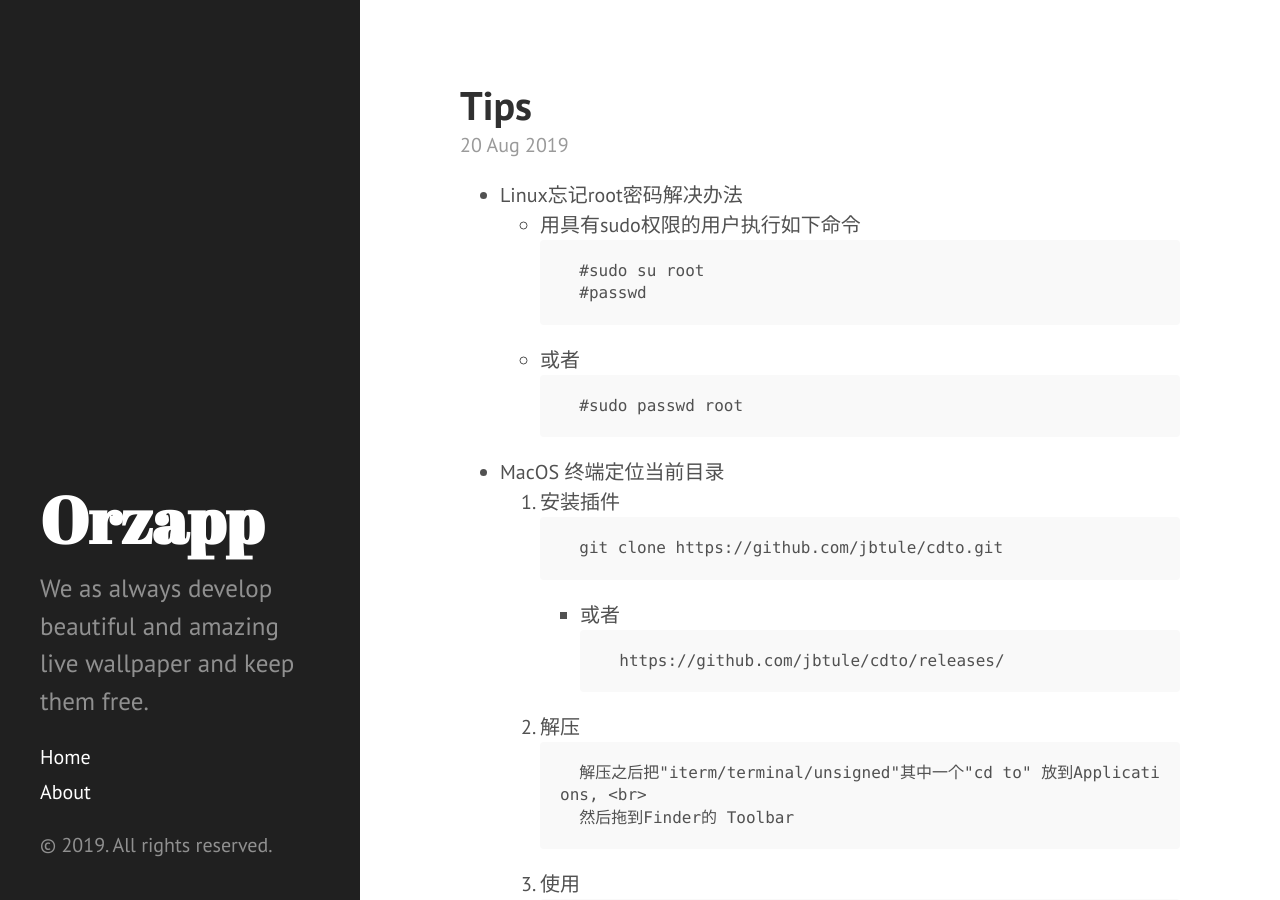
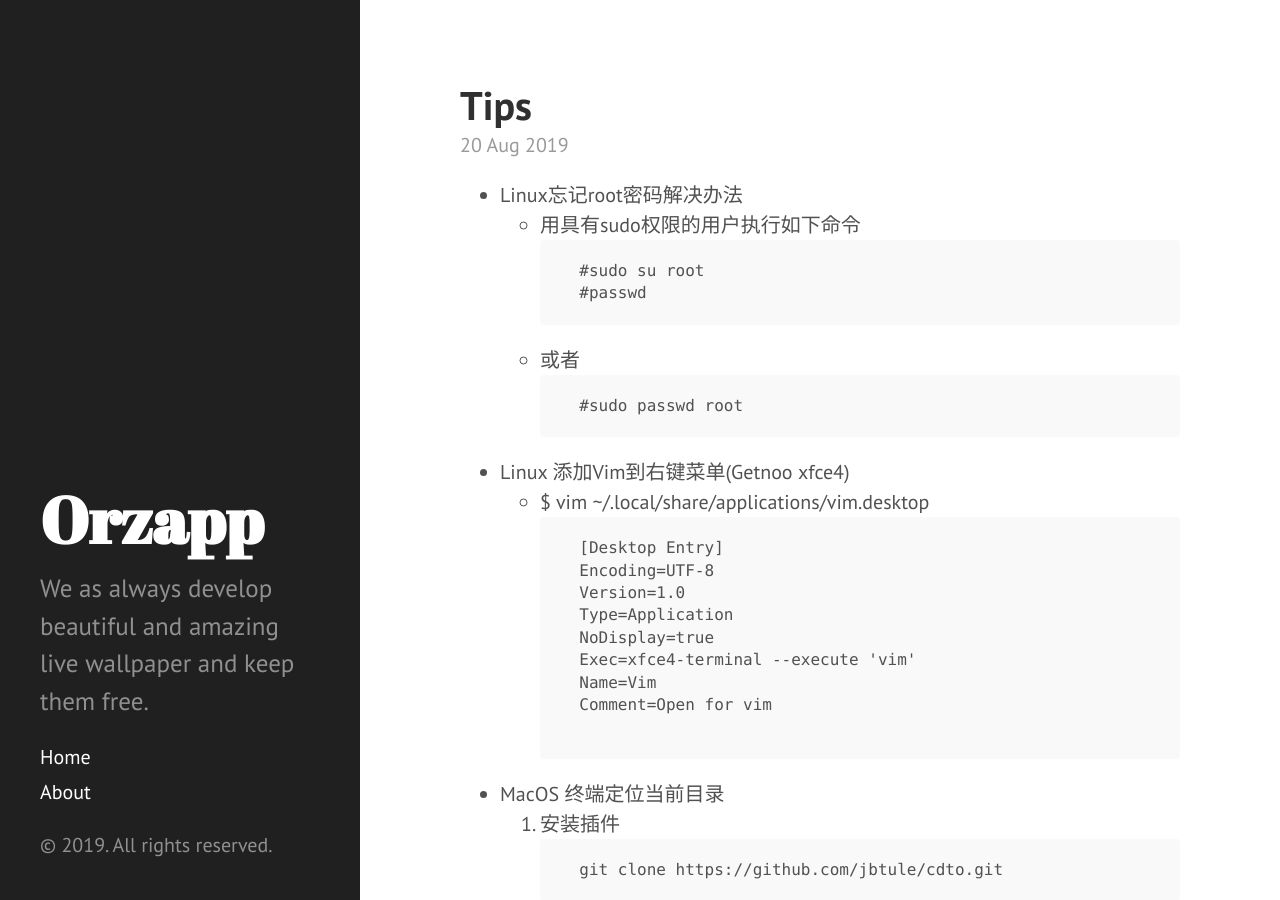
Before and after one commit to Amzaing/Amzaing.github.io, a Jekyll site: the page built from _posts/blog/2019-08-20-tips.md, in a window 1280 px wide and 900 px high. Built offline with Jekyll 4.4.1, drawn with Linux system fonts in a browser that asks for light colours.

Commit message:
update tips

````diff
--- a/_posts/blog/2019-08-20-tips.md
+++ b/_posts/blog/2019-08-20-tips.md
@@ -15,6 +15,19 @@ tags: Linux,Mac,Windows
     - 或者
         ```
         #sudo passwd root
+        ```
+- Linux 添加Vim到右键菜单(Getnoo xfce4)
+    - $ vim ~/.local/share/applications/vim.desktop
+        ```
+        [Desktop Entry]
+        Encoding=UTF-8
+        Version=1.0
+        Type=Application
+        NoDisplay=true
+        Exec=xfce4-terminal --execute 'vim'
+        Name=Vim
+        Comment=Open for vim
+
         ```
 
 - MacOS 终端定位当前目录
````
